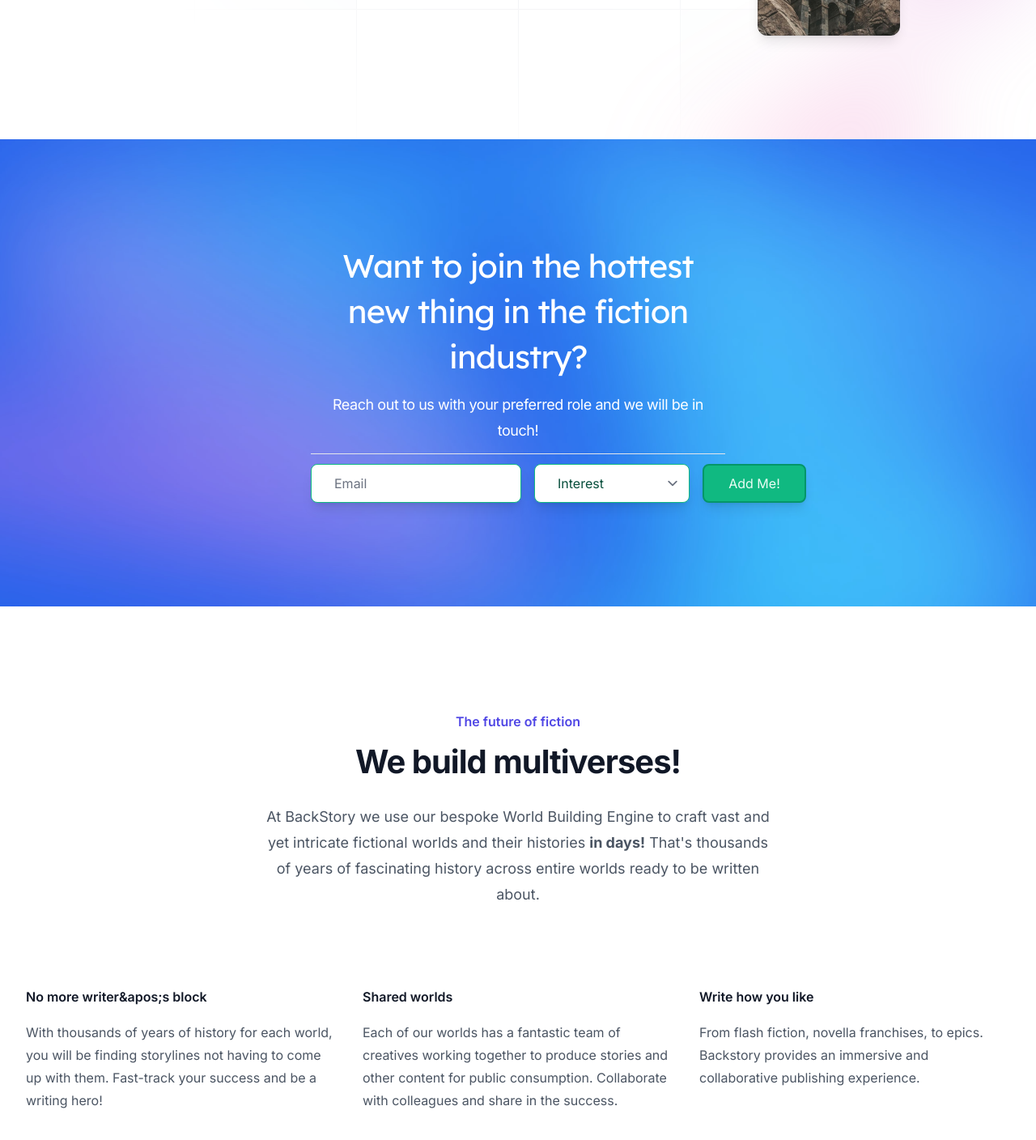
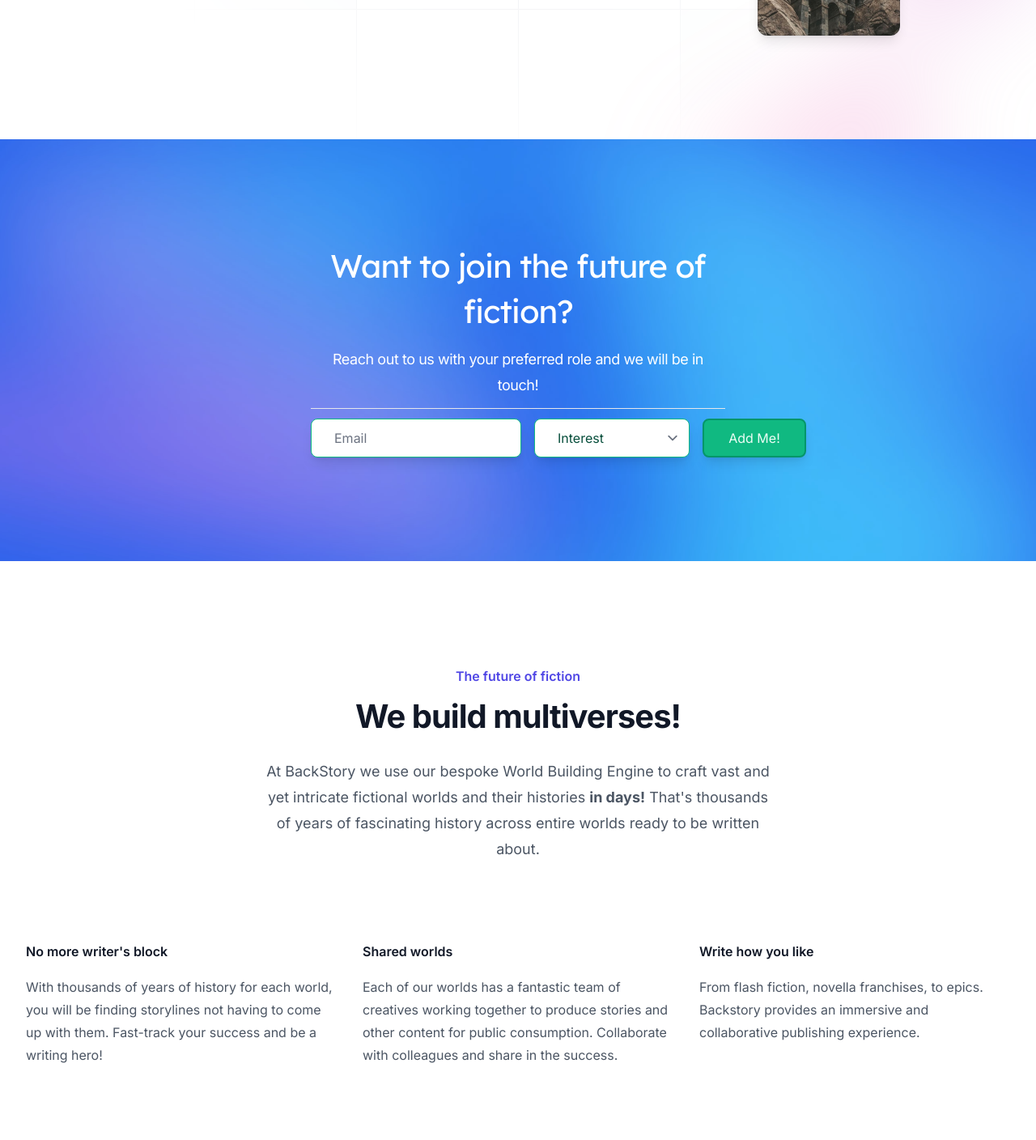
Before and after one commit to BackStoryOrg/website, a Next.js app: page / in a window 1280 px wide. Shown: the part 908-2316 px from the top of the page at 81% size. Built offline with nearby package versions, Linux system fonts and the light colour scheme.

Commit message:
Update WhatHeader

```diff
--- a/src/components/common/CTA1.tsx
+++ b/src/components/common/CTA1.tsx
@@ -18,14 +18,14 @@ export function CallToAction1() {
       <Container className="relative">
         <div className="mx-auto max-w-lg text-center">
           <h2 className="font-display text-3xl tracking-tight text-white sm:text-4xl">
-            Want to join the hottest new thing in the fiction industry?
+            Want to join the future of fiction?
           </h2>
           <p className="mt-4 text-lg tracking-tight text-white">
             Reach out to us with your preferred role and we will be in touch!
           </p>
           <hr className="my-3" />
           <form
-            name="contact"
+            name="contact1"
             method="post"
             data-netlify="true"
             className="grid place-items-center"
--- a/src/components/landing_page/Hero.tsx
+++ b/src/components/landing_page/Hero.tsx
@@ -57,7 +57,7 @@ export function Hero() {
                   </p>
                   <div className="mt-10 flex items-center gap-x-6">
                     <a
-                      href="#"
+                      href="#WhatHeader"
                       className="rounded-md bg-indigo-600 px-3.5 py-2.5 text-sm font-semibold text-white shadow-sm hover:bg-indigo-500 focus-visible:outline focus-visible:outline-2 focus-visible:outline-offset-2 focus-visible:outline-indigo-600"
                     >
                       Learn more
--- a/src/components/what/WhatHeader.tsx
+++ b/src/components/what/WhatHeader.tsx
@@ -3,7 +3,7 @@ const features = [
 
 
   {
-    name: 'No more writer&apos;s block',
+    name: "No more writer's block",
     description:
       'With thousands of years of history for each world, you will be finding storylines not having to come up with them. Fast-track your success and be a writing hero!',
     href: '#',
@@ -24,7 +24,7 @@ const features = [
 
 export function WhatHeader() {
   return (
-    <div className="bg-white py-24 sm:py-32">
+    <div className="bg-white py-24 sm:py-32" id="WhatHeader">
       <div className="mx-auto max-w-7xl px-6 lg:px-8">
         <div className="mx-auto max-w-2xl lg:text-center">
           <h2 className="text-base font-semibold leading-7 text-indigo-600">The future of fiction</h2>
```
